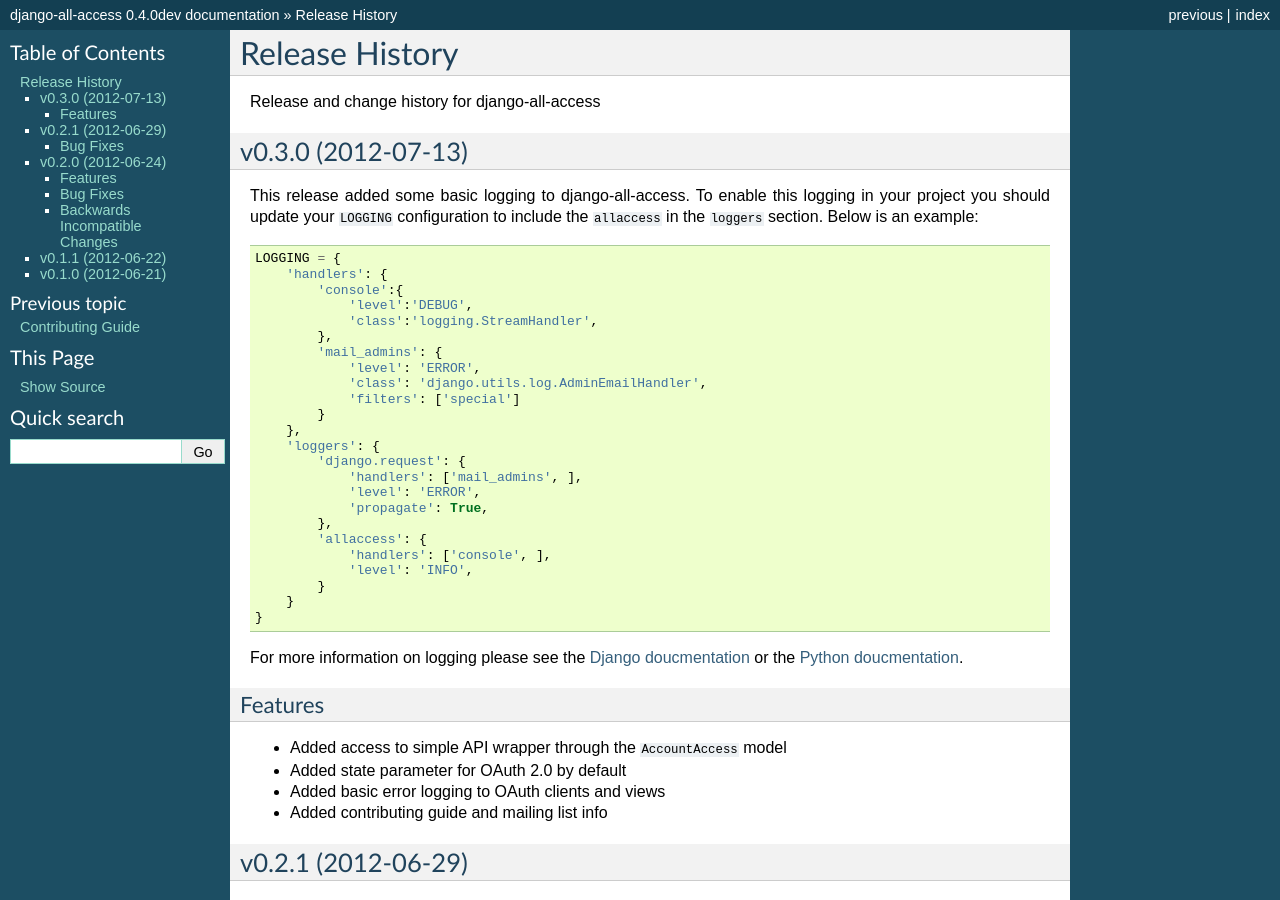
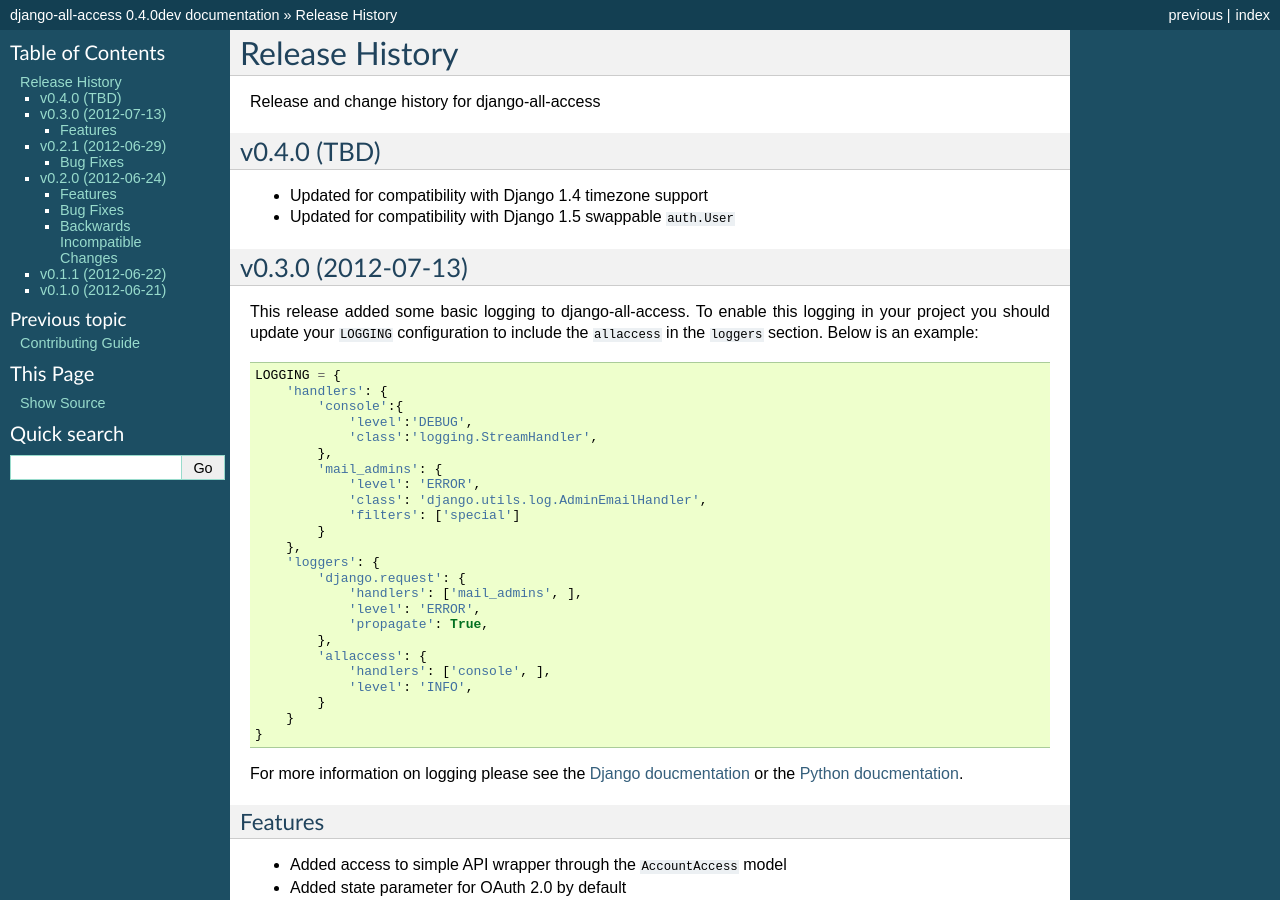
Before and after one commit to mlavin/django-all-access, a Sphinx documentation site: the page built from docs/releases.rst, in a window 1280 px wide and 900 px high. Built offline with Sphinx 7.4.7, drawn with Linux system fonts in a browser that asks for light colours.

Commit message:
Add note about swappable auth and a release note. Fixes #24

```diff
--- a/docs/customize-views.rst
+++ b/docs/customize-views.rst
@@ -88,6 +88,11 @@
 
         ``handle_new_user`` will connect the user to the ``access`` record and
         does not need to be handled here.
+
+        :note:
+
+            If you are using Django 1.5 support for a custom User model then you
+            should override this method to ensure the user is created correctly.
 
     .. method:: get_user_id(provider, info)
 
--- a/docs/releases.rst
+++ b/docs/releases.rst
@@ -2,6 +2,13 @@
 ====================================
 
 Release and change history for django-all-access
+
+
+v0.4.0 (TBD)
+------------------------------------
+
+- Updated for compatibility with Django 1.4 timezone support
+- Updated for compatibility with Django 1.5 swappable ``auth.User``
 
 
 v0.3.0 (2012-07-13)
```
